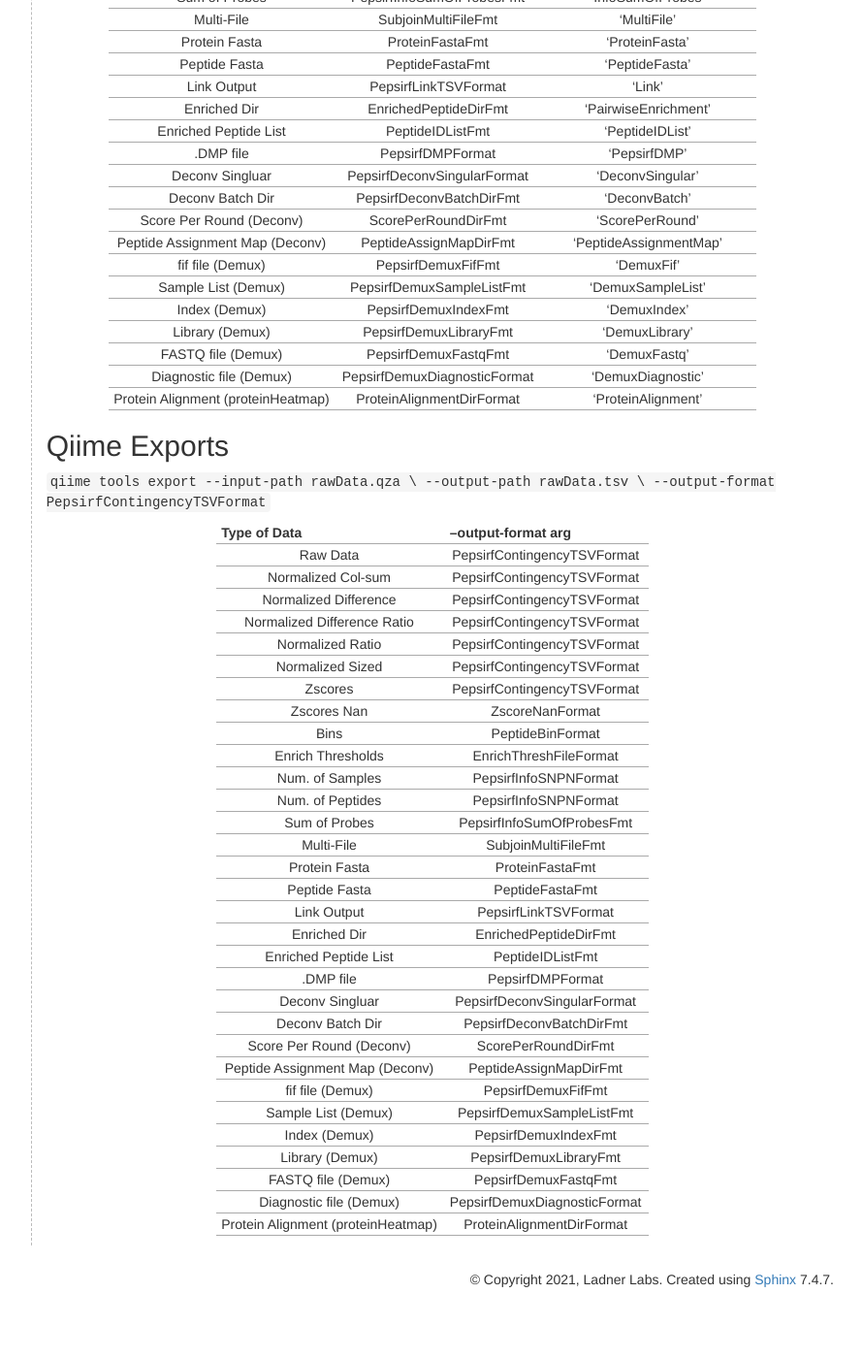
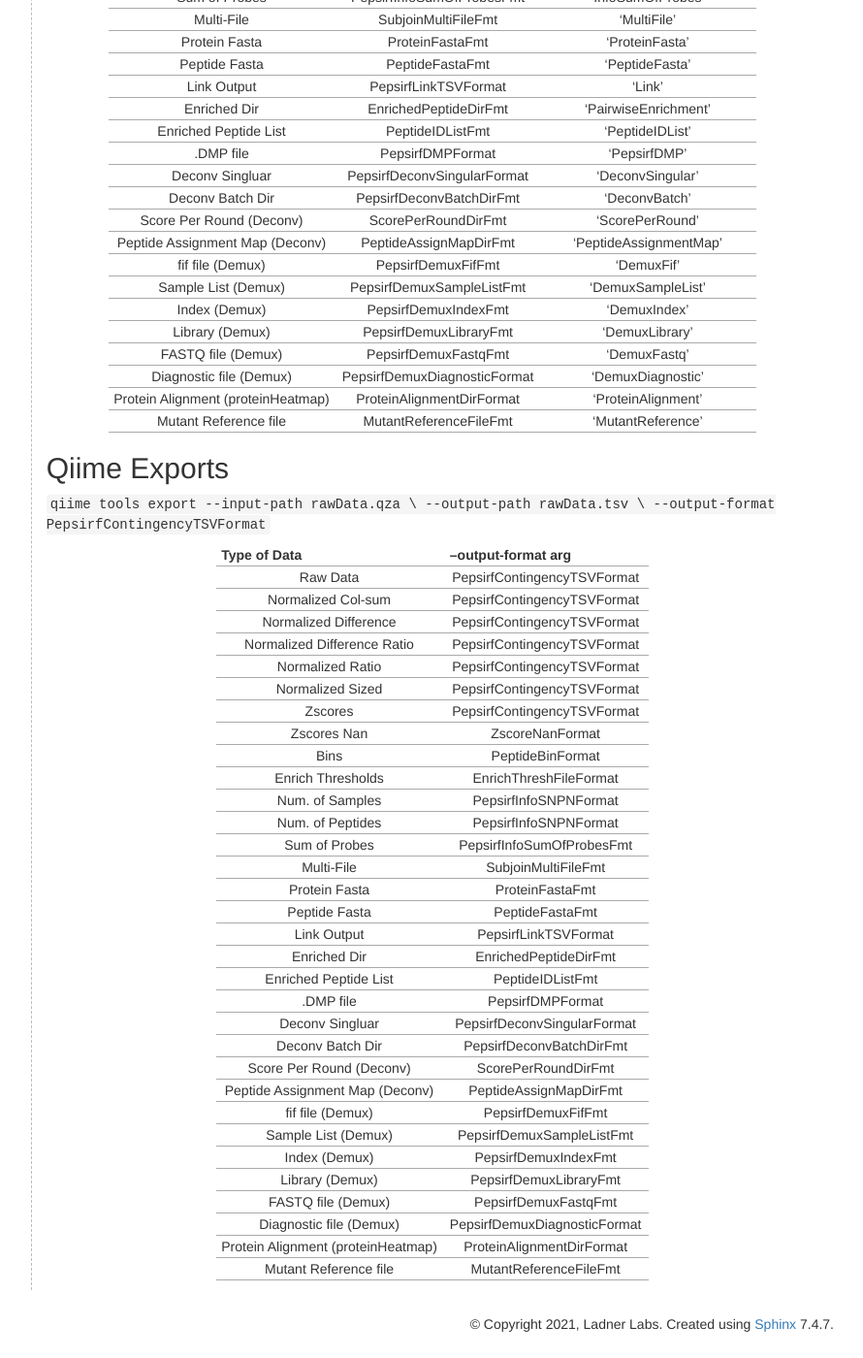
Before and after one commit to LadnerLab/pepsirf-q2-plugin-docs, a Sphinx documentation site: the page built from source/export-imports/import-exports.rst, in a window 1280 px wide and 1400 px high, scrolled down 723 px. Shown: the whole window at 97% size, without its empty margins (277-1167 px from the left). Built offline with Sphinx 7.4.7, drawn with Linux system fonts in a browser that asks for light colours; pages that are not in the unit, such as notebooks, are missing from menus; the version number could not be read and is left out; before the commit the page ends 2077 px from its top, so only the background shows below that.

Commit message:
add mutant reference file format to imports/exports

```diff
--- a/source/export-imports/import-exports.rst
+++ b/source/export-imports/import-exports.rst
@@ -48,6 +48,7 @@ Library (Demux)                    PepsirfDemuxLibraryFmt       'DemuxLibrary'
 FASTQ file (Demux)                 PepsirfDemuxFastqFmt         'DemuxFastq'
 Diagnostic file (Demux)            PepsirfDemuxDiagnosticFormat 'DemuxDiagnostic'
 Protein Alignment (proteinHeatmap) ProteinAlignmentDirFormat    'ProteinAlignment'
+Mutant Reference file              MutantReferenceFileFmt       'MutantReference'
 ================================== ============================ =================================
 
 Qiime Exports
@@ -91,4 +92,5 @@ Library (Demux)                    PepsirfDemuxLibraryFmt
 FASTQ file (Demux)                 PepsirfDemuxFastqFmt
 Diagnostic file (Demux)            PepsirfDemuxDiagnosticFormat
 Protein Alignment (proteinHeatmap) ProteinAlignmentDirFormat
+Mutant Reference file              MutantReferenceFileFmt
 ================================== ============================
```
